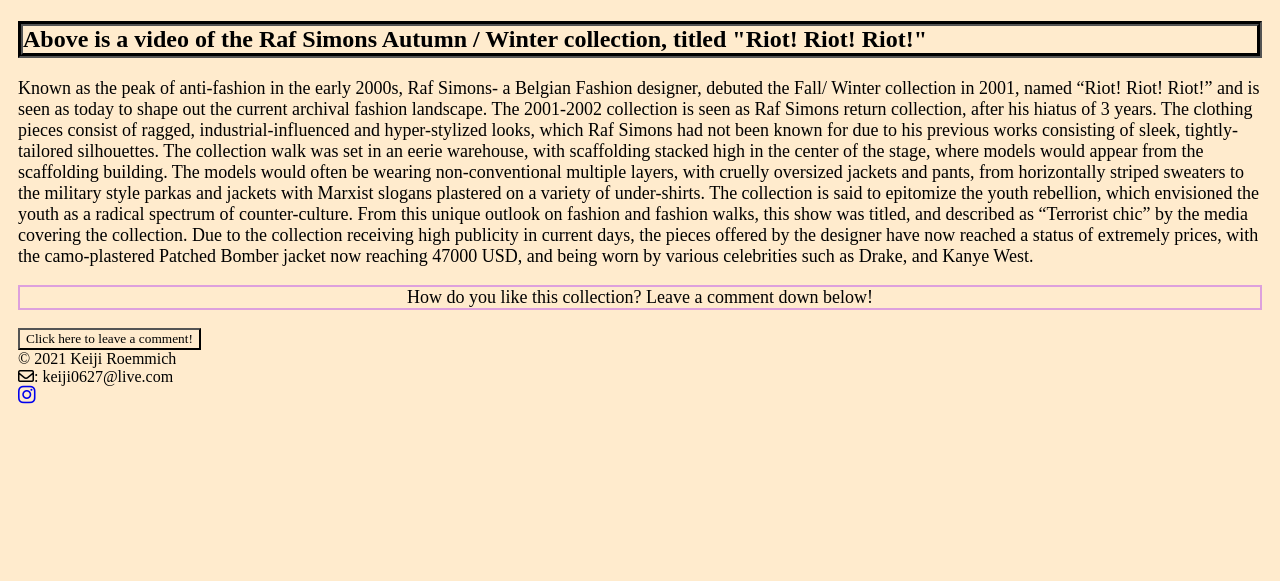
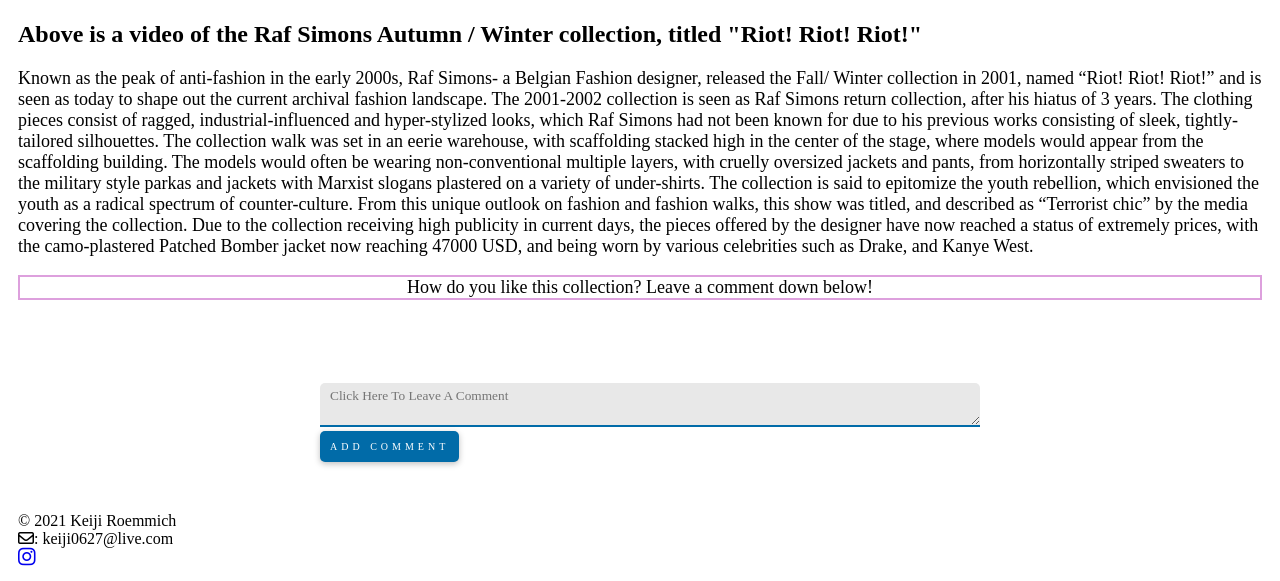
Before and after one commit to imkeichan/KeijiRoemmich_HW4_CSI2520_fs2021, a plain HTML site: page html/blog.html in a window 1280 px wide. Shown: the part 605-1186 px from the top of the page. Before the commit the page ends 1027 px from the top, so only its background shows below. Drawn offline with Linux system fonts and the light colour scheme.

Commit message:
Added comment box in html and css

```diff
--- a/css/blog_style.css
+++ b/css/blog_style.css
@@ -1,5 +1,5 @@
 *{
-    background-color: blanchedalmond;
+    background-color: E8E8E8;
     font-family: 'Times New Roman', Times, serif;
 }
 body{
@@ -36,11 +36,7 @@
     margin-top: 120px;
 
 }
-h2{
-    border-style: groove;
-    border-color: black;
-    border-width: 5px;
-}
+
 p{
     font-size: large;
 }
@@ -51,3 +47,48 @@
     border-width: 2px;
     border-spacing: auto;
 }
+.container {
+	max-width: 640px;
+	margin: 30px auto;
+	background: #fff;
+	border-radius: 8px;
+	padding: 20px;
+}
+.comment {
+	display: block;
+	transition: all 1s;
+}
+.commentClicked {
+	min-height: 0px;
+	border: 1px solid #eee;
+	border-radius: 5px;
+	padding: 5px 10px
+}
+.container textarea {
+	width: 100%;
+	border: none;
+	background: #E8E8E8;
+	padding: 5px 10px;
+	height: 50%;
+	border-radius: 5px 5px 0px 0px;
+	border-bottom: 2px solid #016BA8;
+	transition: all 0.5s;
+	margin-top: 15px;
+}
+button.primaryContained {
+	background: #016ba8;
+	color: #fff;
+	padding: 10px 10px;
+	border: none;
+	margin-top: 0px;
+	cursor: pointer;
+	text-transform: uppercase;
+	letter-spacing: 4px;
+	box-shadow: 0px 2px 6px 0px rgba(0, 0, 0, 0.25);
+	transition: 1s all;
+	font-size: 10px;
+	border-radius: 5px;
+}
+button.primaryContained:hover {
+	background: #9201A8;
+}
--- a/html/blog.html
+++ b/html/blog.html
@@ -26,7 +26,7 @@
 
     <iframe width="560" height="315" src="https://www.youtube.com/embed/iJ75fUbPa_8" title="YouTube video player" frameborder="0" allow="accelerometer; autoplay; clipboard-write; encrypted-media; gyroscope; picture-in-picture" allowfullscreen></iframe>
     <h2>Above is a video of the Raf Simons Autumn / Winter collection, titled "Riot! Riot! Riot!" </h2>
-    <p>Known as the peak of anti-fashion in the early 2000s, Raf Simons- a Belgian Fashion designer, debuted the Fall/ Winter collection in 2001, named “Riot! Riot! Riot!” and is seen as today to shape out the current archival fashion landscape.
+    <p>Known as the peak of anti-fashion in the early 2000s, Raf Simons- a Belgian Fashion designer, released the Fall/ Winter collection in 2001, named “Riot! Riot! Riot!” and is seen as today to shape out the current archival fashion landscape.
         The 2001-2002 collection is seen as Raf Simons return collection, after his hiatus of 3 years. The clothing pieces consist of ragged, industrial-influenced and hyper-stylized looks,
         which Raf Simons had not been known for due to his previous works consisting of sleek, tightly-tailored silhouettes.
         The collection walk was set in an eerie warehouse, with scaffolding stacked high in the center of the stage,
@@ -38,9 +38,23 @@
         with the camo-plastered Patched Bomber jacket now reaching 47000 USD, and being worn by various celebrities such as Drake, and Kanye West. </p>
         <p id="question">How do you like this collection? Leave a comment down below!</p>
 
-        <button class="comment_button" type="button">
-            Click here to leave a comment!
-        </button>
+        <section id="app">
+            <div class="container">
+              <div class="row">
+                <div class="col-6">
+                  <div class="comment">
+                <p v-for="items in item" v-text="items"></p>
+                  </div>
+                  </div>
+                  </div>
+              <div class="row">
+                <div class="col-6">
+              <textarea type="text" class="input" placeholder="Click Here To Leave A Comment" v-model="newItem" @keyup.enter="addItem()"></textarea>
+                  <button v-on:click="addItem()" class='primaryContained float-right' type="submit">Add Comment</button>
+                </div>
+              </div>
+            </div>
+          </section>
 </body>
 <footer>
     &copy; 2021 Keiji Roemmich <br><i class="far fa-envelope"></i>: keiji0627@live.com <br>
```
